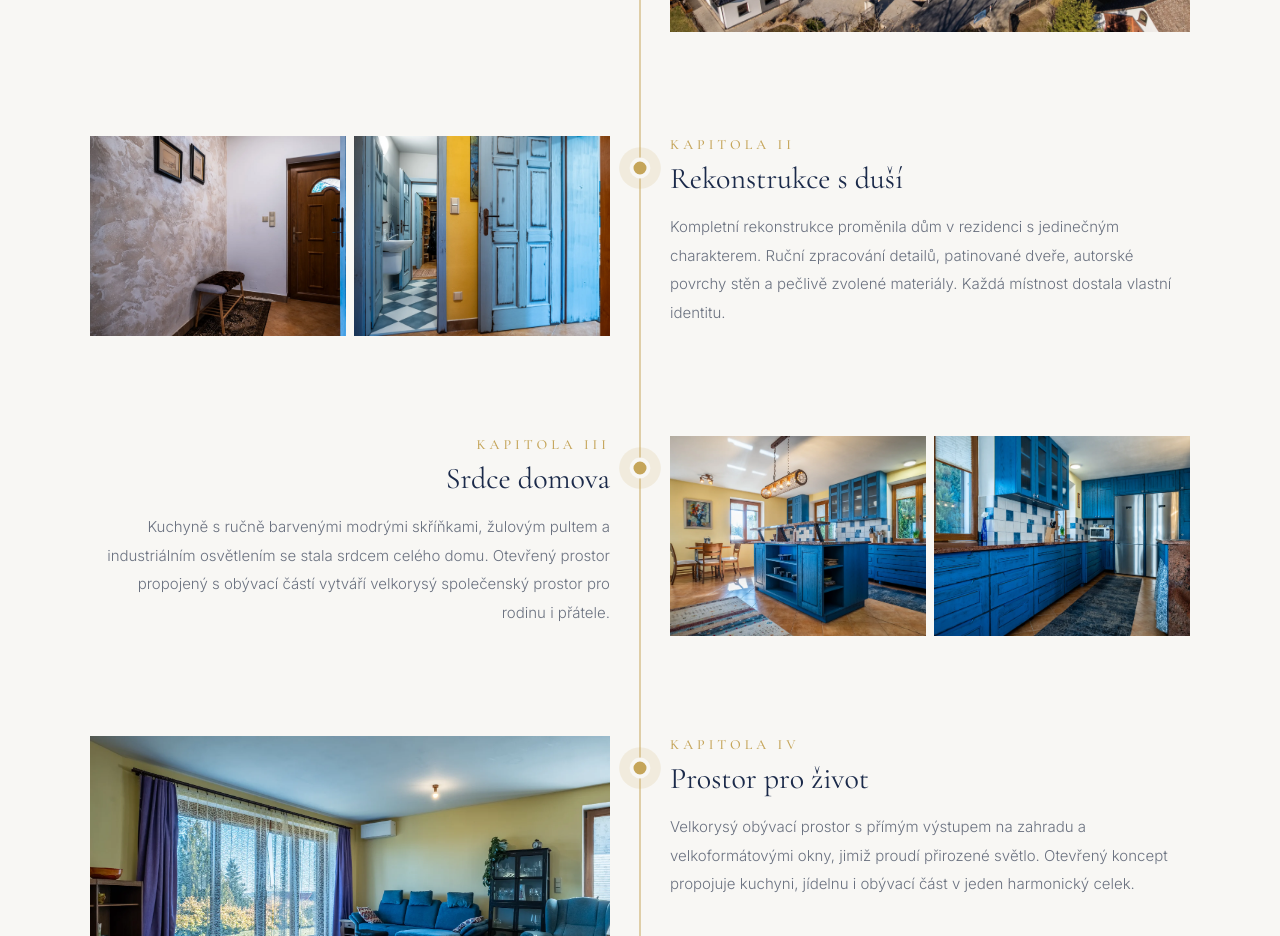
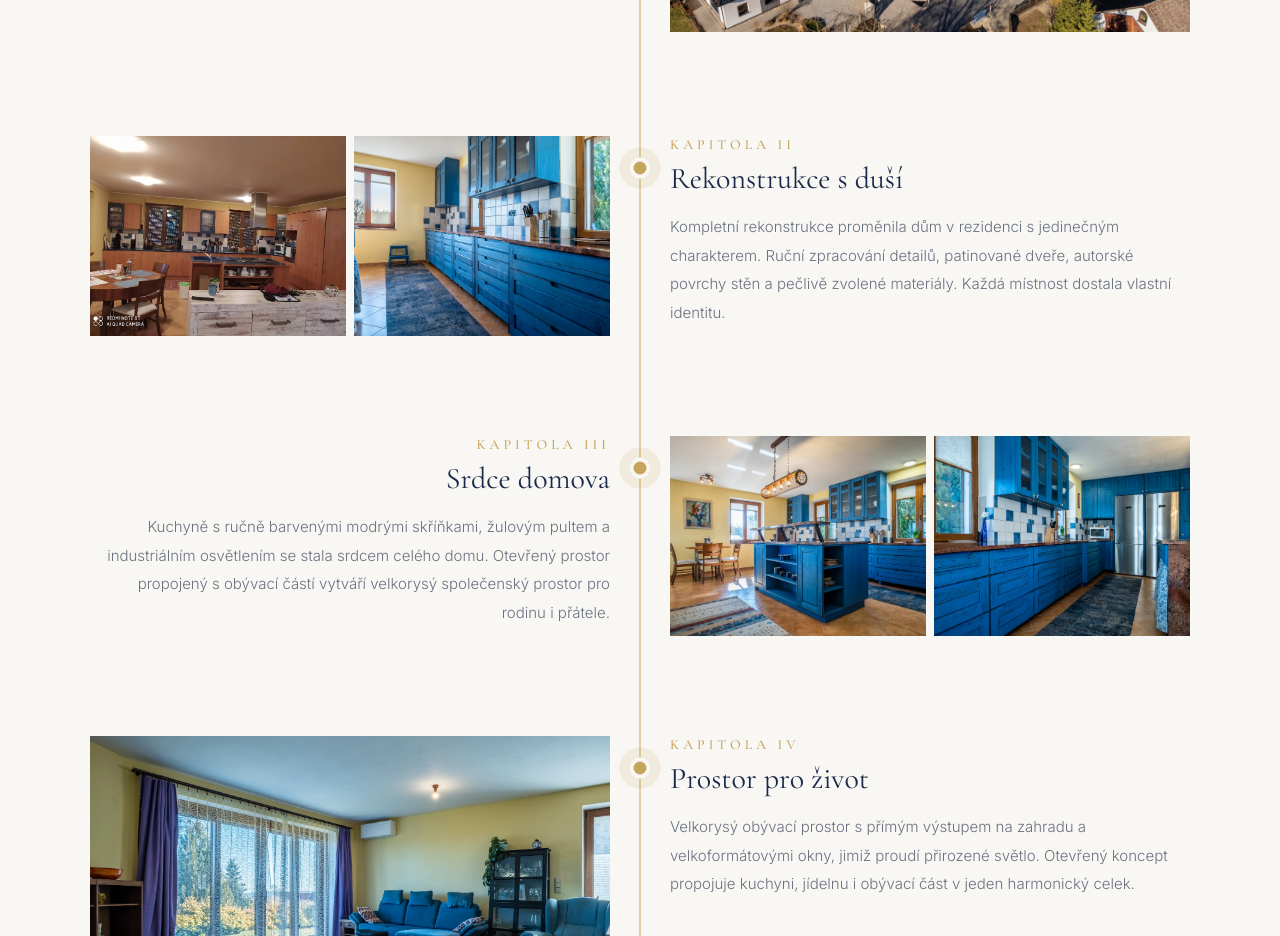
Before and after one commit to tknurture/Petr-Dadej---Rezidence-Pavlov, a Next.js app: page / in a window 1280 px wide. Shown: the part 2580-3516 px from the top of the page. Built offline with nearby package versions, Linux system fonts and the light colour scheme.

Commit message:
Kapitola II: před/po kuchyně — stará třešňová vs. nová modrá
Co-Authored-By: Claude Sonnet 4.6 <noreply@anthropic.com>

```diff
--- a/app/page.tsx
+++ b/app/page.tsx
@@ -410,8 +410,8 @@ export default function Home() {
             </div>
             <div className="tl-image reveal-left">
               <div className="tl-image-grid">
-                <img src="/images/zasilka/PS1A6929-HDR.webp" alt="Rekonstrukce - vstupní hala" loading="lazy" />
-                <img src="/images/zasilka/PS1A6834-HDR.webp" alt="Rekonstrukce - patinované dveře" loading="lazy" />
+                <img src="/images/kuchyne-pred-rekonstrukci.webp" alt="Kuchyně před rekonstrukcí" loading="lazy" />
+                <img src="/images/zasilka/PS1A6944-HDR.webp" alt="Kuchyně po rekonstrukci" loading="lazy" />
               </div>
             </div>
             <div className="tl-dot"></div>
```
Also changed, not shown: public/images/kuchyne-pred-rekonstrukci.webp (added).
